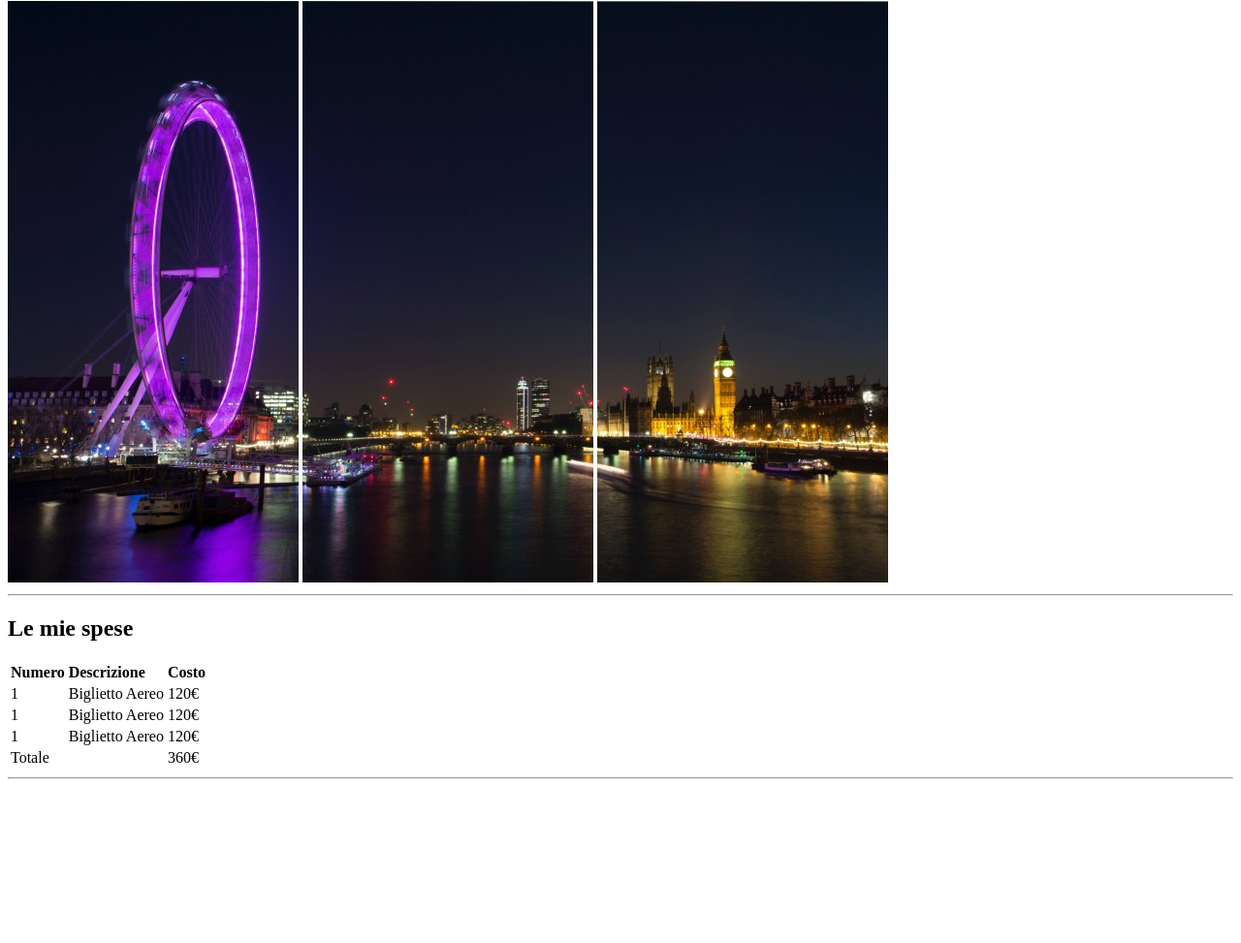
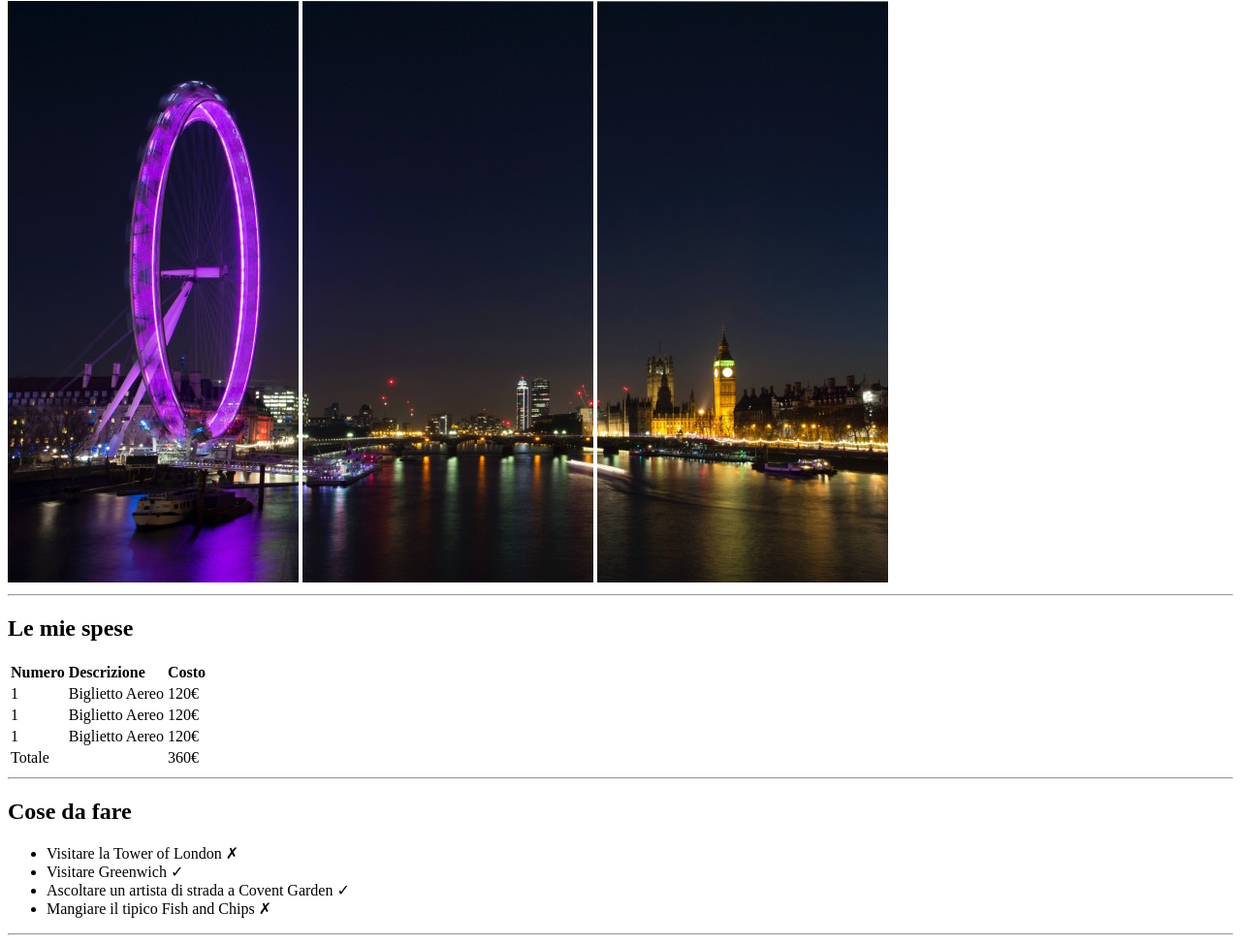
Before and after one commit to DylanBlanco/html-london-trip, a plain HTML site: page index.html in a window 1280 px wide. Shown: the part 79-1052 px from the top of the page at 97% size. Before the commit the page ends 891 px from the top, so only its background shows below. Drawn offline with Linux system fonts and the light colour scheme.

Commit message:
section cose da fare

```diff
--- a/index.html
+++ b/index.html
@@ -45,6 +45,16 @@
                 </table>
             </section>
             <hr>
+            <section>
+                <h2>Cose da fare</h2>
+                <ul>
+                    <li>Visitare la Tower of London &#10007</li>
+                    <li>Visitare Greenwich &#10003</li>
+                    <li>Ascoltare un artista di strada a Covent Garden &#10003</li>
+                    <li>Mangiare il tipico Fish and Chips &#10007</li>
+                </ul>
+            </section>
+            <hr>
         </main>
     </body>
 </html>
```
